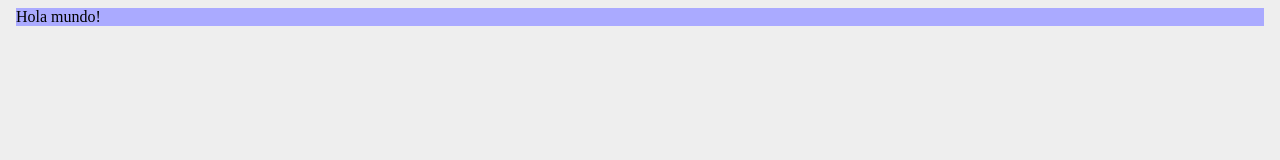
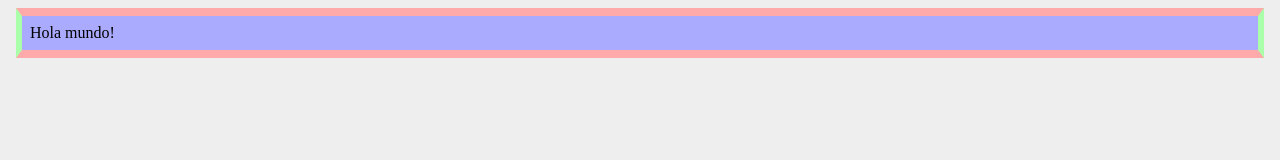
Before and after one commit to AdrianLinares/workspace, a plain HTML site: page html/css_caja/index.html in a window 1280 px wide. Drawn offline with Linux system fonts and the light colour scheme.

```diff
--- a/html/css_caja/main.css
+++ b/html/css_caja/main.css
@@ -4,5 +4,11 @@
 
 .caja {
     margin: 8px;
+    padding: 8px;
+    border-style: solid;
+    border-width: 8px;
+    border-color: #faa;
+    border-left: 6px solid #afa;
+    border-right: 6px solid #afa;
     background-color: #aaf;
 }
```
